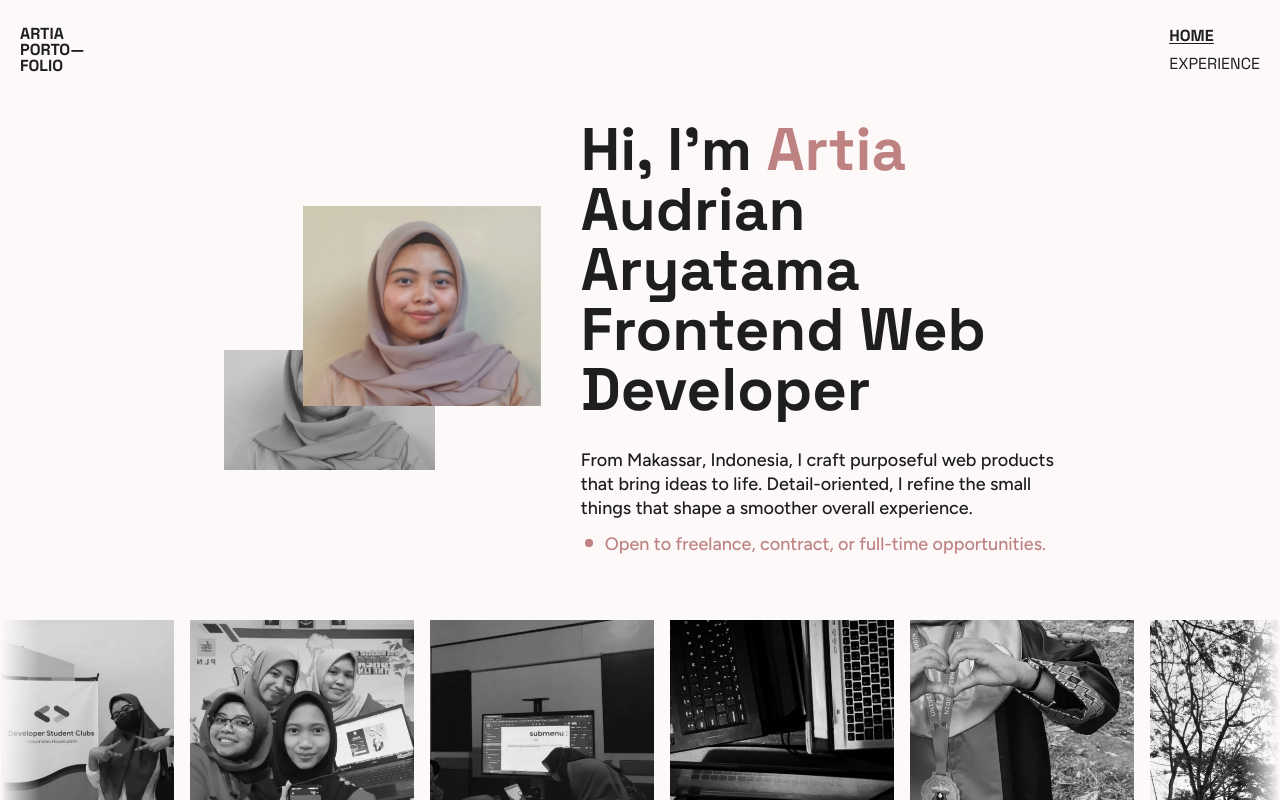
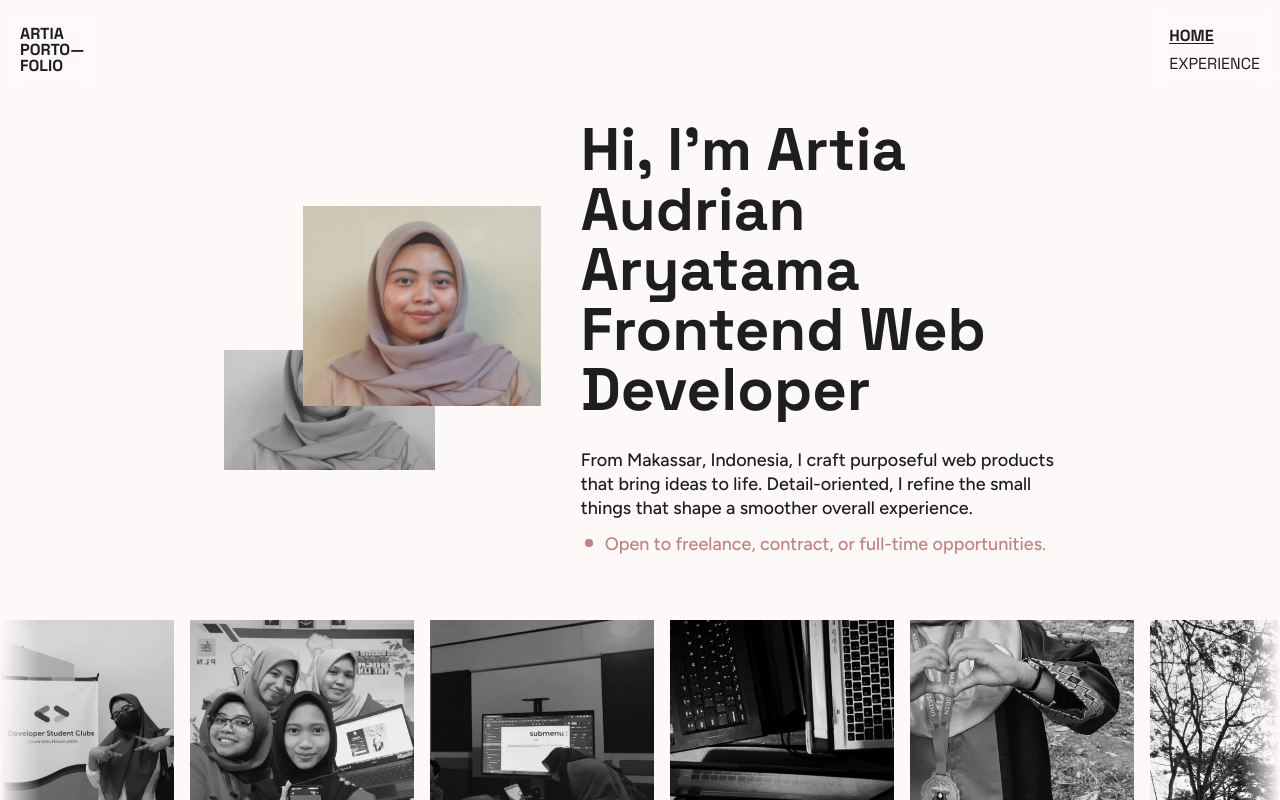
Before and after one commit to artyaaryatama/artia-portofolio, a Next.js app: page / in a window 1280 px wide. Shown: the top 800 px of the page. Built offline with nearby package versions, Linux system fonts and the light colour scheme.

Commit message:
add typewritter in hero desktop view

```diff
--- a/components/home/HomeHero.tsx
+++ b/components/home/HomeHero.tsx
@@ -1,5 +1,6 @@
 import Image from "next/image";
 import MarqueeImg from "../MarqueeImg";
+import TextGenerateEffect from "../ui/typewriter";
 
 export default function HomeHero() {
   return (
@@ -35,13 +36,15 @@ export default function HomeHero() {
           </div>
 
           <div className="w-3/5">
-            <h1 className="font-space-grotesk font-bold text-left
+            <TextGenerateEffect
+              words="Hi, I'm Artia Audrian Aryatama Frontend Web Developer"
+              className="
+              font-space-grotesk font-bold text-left
               lg:text-5xl lg:leading-13
               xl:text-6xl xl:leading-15
               2xl:text-7xl 2xl:leading-17
-            ">
-              Hi, I&apos;m <span className="text-primary">Artia</span> Audrian Aryatama Frontend Web Developer
-            </h1>
+              "
+            />
 
             <p className="font-figtree
               text-lg leading-6
--- /dev/null
+++ b/components/ui/typewriter.tsx
@@ -0,0 +1,33 @@
+"use client";
+
+import { useEffect } from "react";
+import { motion, useMotionValue, useTransform, animate } from "framer-motion";
+
+export default function TextGenerateEffect({
+  words,
+  className = "",
+}: {
+  words: string;
+  className?: string;
+}) {
+  const count = useMotionValue(0);
+  const rounded = useTransform(count, (latest) => Math.round(latest));
+  const displayText = useTransform(rounded, (latest) =>
+    words.slice(0, latest)
+  );
+
+  useEffect(() => {
+    const controls = animate(count, words.length, {
+      type: "tween",
+      duration: 3.5, // Increased from 1 to 2.5 seconds
+      ease: "easeInOut",
+    });
+    return controls.stop;
+  }, [words]);
+
+  return (
+    <motion.span className={className}>
+      {displayText}
+    </motion.span>
+  );
+};
--- a/package.json
+++ b/package.json
@@ -12,6 +12,7 @@
     "@radix-ui/react-slot": "^1.2.3",
     "class-variance-authority": "^0.7.1",
     "clsx": "^2.1.1",
+    "framer-motion": "^12.23.12",
     "lucide-react": "^0.540.0",
     "next": "15.5.0",
     "react": "19.1.0",
```
Also changed, not shown: 1 other file (tests, documents, lock files or other folders).
